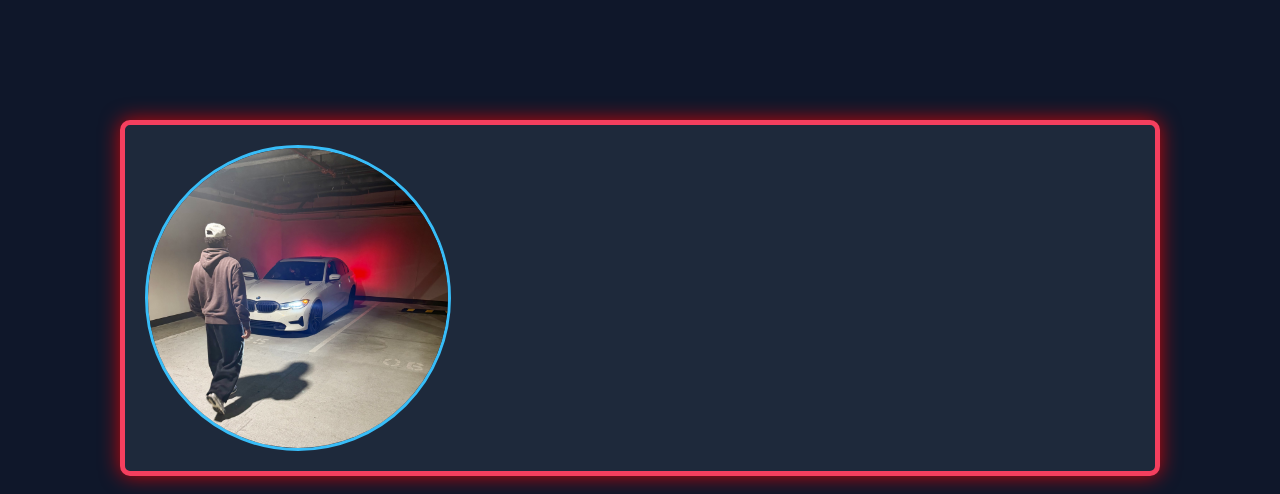
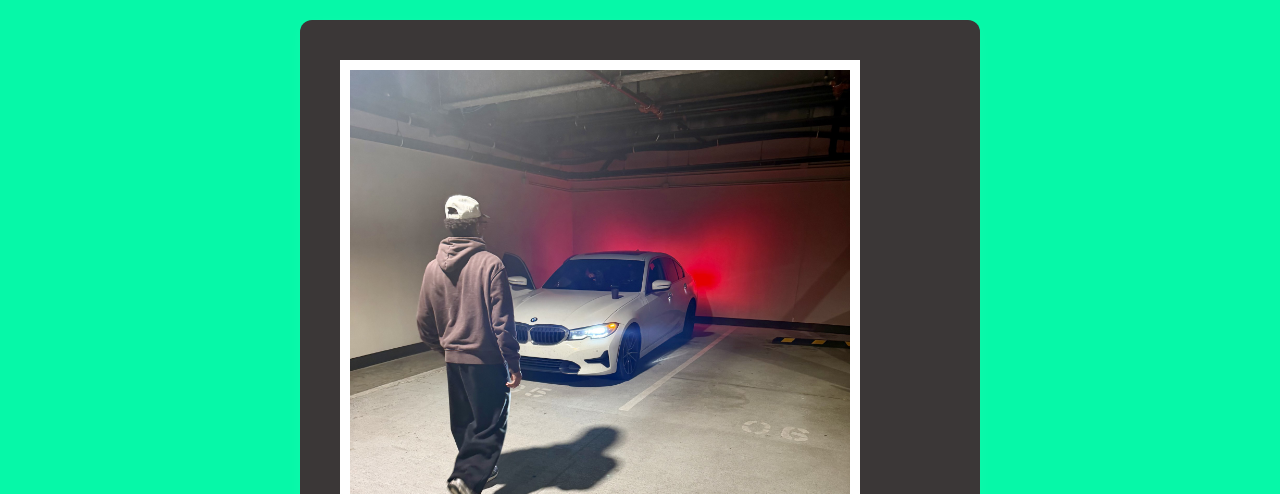
Before and after one commit to matthewtolivier-cpu/my-first-website, a plain HTML site: page Kenyen.html in a window 1280 px wide. Shown: the top 494 px of the page. Drawn offline with Linux system fonts and the light colour scheme.

Commit message:
Update Kenyen.html with new stylesheet link

```diff
--- a/Kenyen.html
+++ b/Kenyen.html
@@ -5,7 +5,7 @@
     <meta charset="UTF-8">
     <meta name="viewport" content="width=device-width, initial-scale=1.0">
     <title>About Me - Kenyen Littleton</title>
-    <link rel="stylesheet" href="style.css">
+    <link rel="stylesheet" href="Kenyen.css">
 </head>
 
 <body>
```
